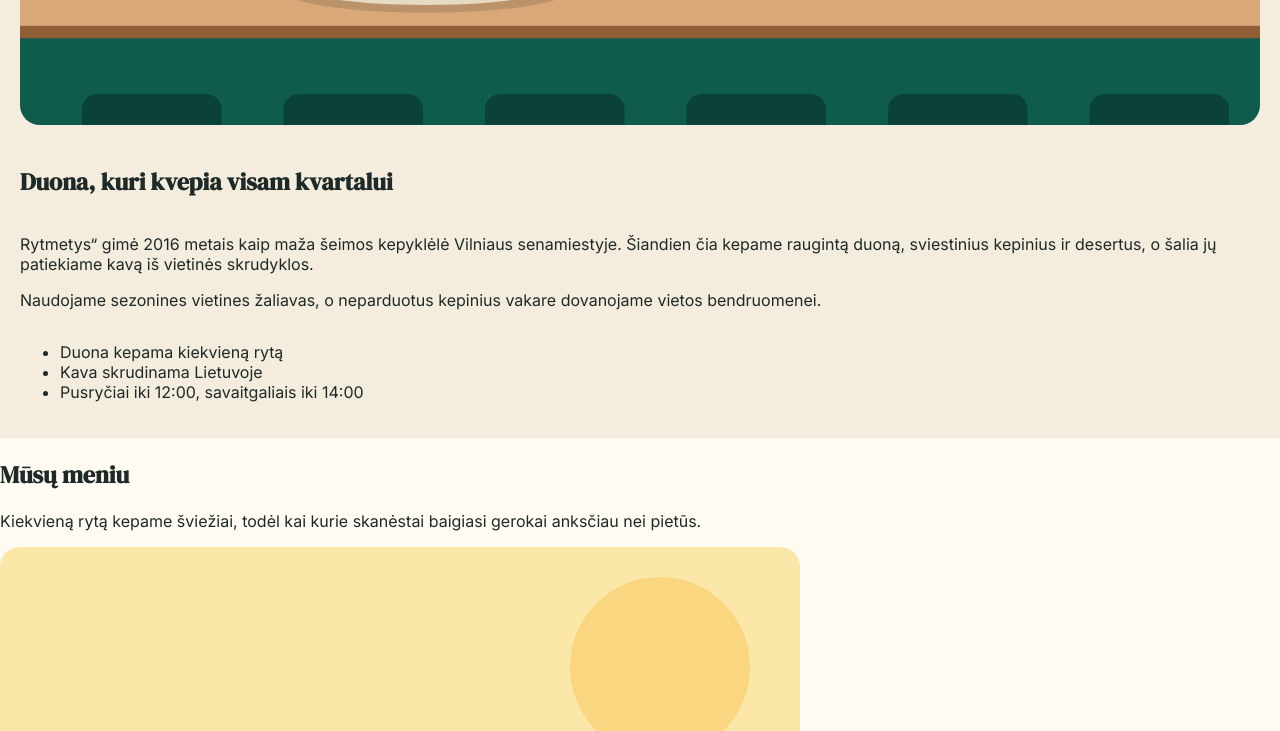
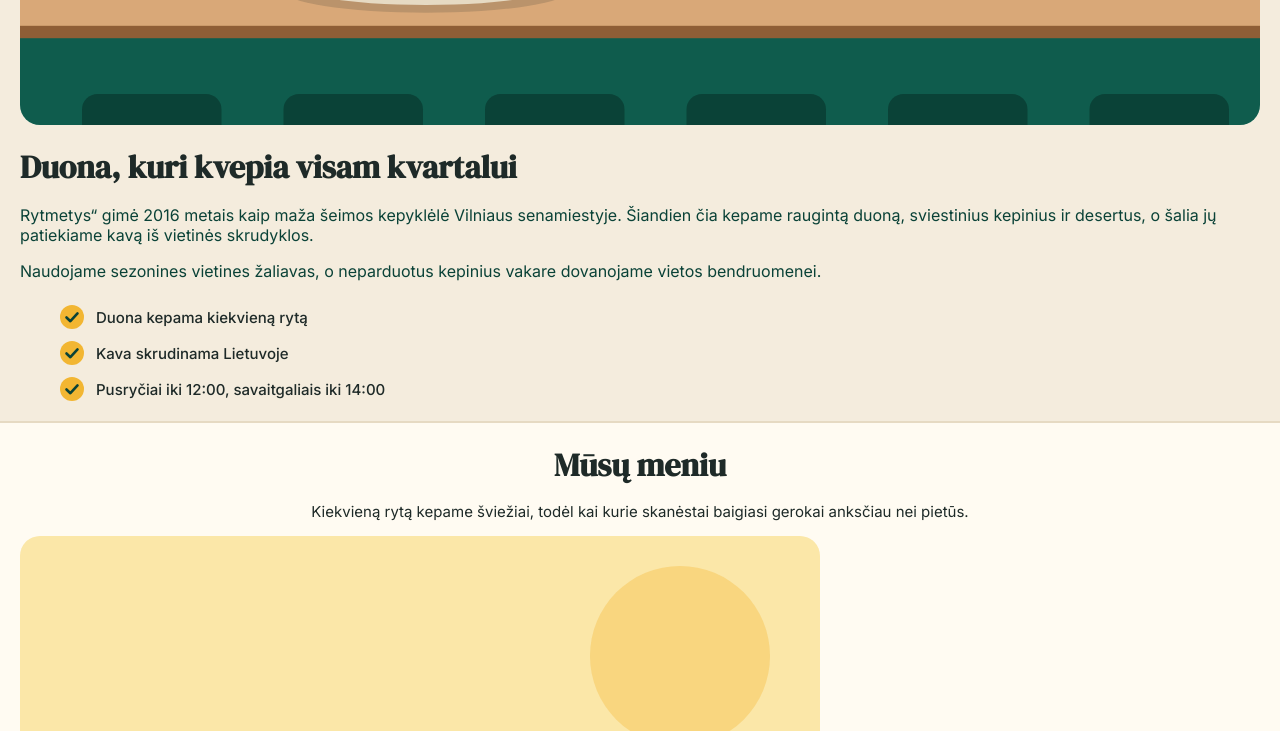
Before and after one commit to scropico2/rytmetys-starteris, a plain HTML site: page index.html in a window 1280 px wide. Shown: the part 2509-3240 px from the top of the page. Drawn offline with Linux system fonts and the light colour scheme.

Commit message:
added display flex for the list and column direction, also adding before for the icons to apear near the list, started the menu section further

```diff
--- a/index.css
+++ b/index.css
@@ -193,6 +193,7 @@ img {
 }
 .about {
   border-top: 2px solid var(--line);
+  border-bottom: 2px solid var(--line);
   padding: 20px;
   display: flex;
   flex-direction: column;
@@ -208,3 +209,53 @@ img {
   object-fit: cover;
   margin-bottom: 20px;
 }
+
+.aboutTitle {
+  font-size: 32px;
+  color: var(--text);
+  margin: 0 0 16px;
+}
+
+.aboutText p {
+  margin: 0 0 16px;
+  font-size: 16px;
+  color: var(--primary-dark);
+}
+.aboutList {
+  display: flex;
+  flex-direction: column;
+  margin: 8px 0 0;
+  gap: 12px;
+  list-style: none;
+}
+
+.aboutList li {
+  display: flex;
+  align-items: center;
+  gap: 12px;
+  font-size: 15px;
+  font-weight: 500;
+  color: var(--text);
+}
+
+.aboutList li::before {
+  content: "";
+  flex-shrink: 0;
+  width: 24px;
+  height: 24px;
+  background: url("images/check.svg");
+}
+
+.menu {
+  padding: 20px;
+}
+.menuTitle {
+  text-align: center;
+  font-size: 32px;
+  color: var(--text);
+  margin: 0 0 12px;
+}
+.menuText {
+  text-align: center;
+  font-size: 15px;
+}
```
